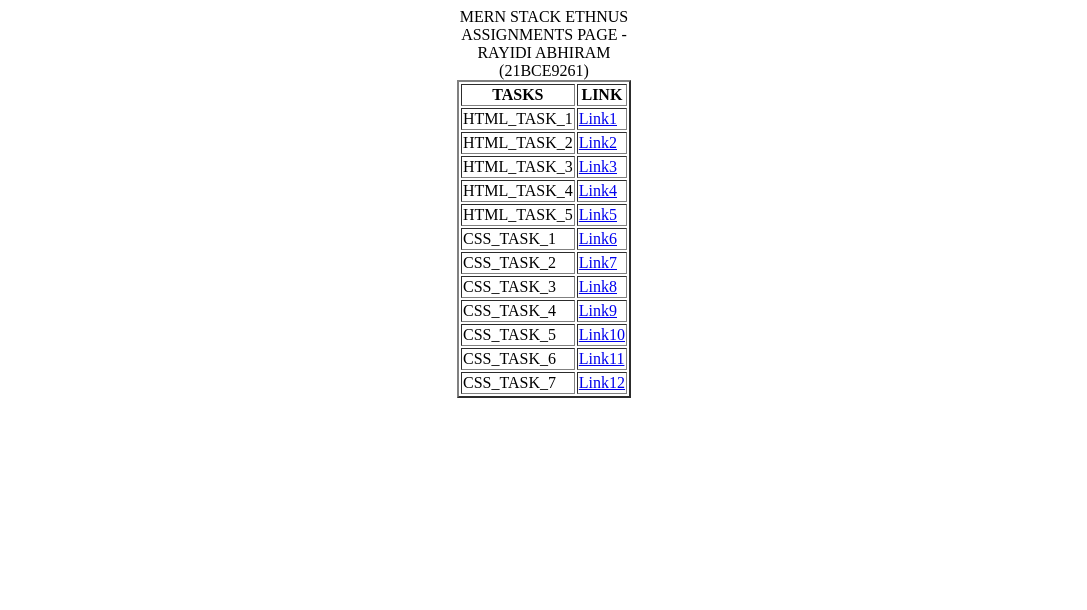
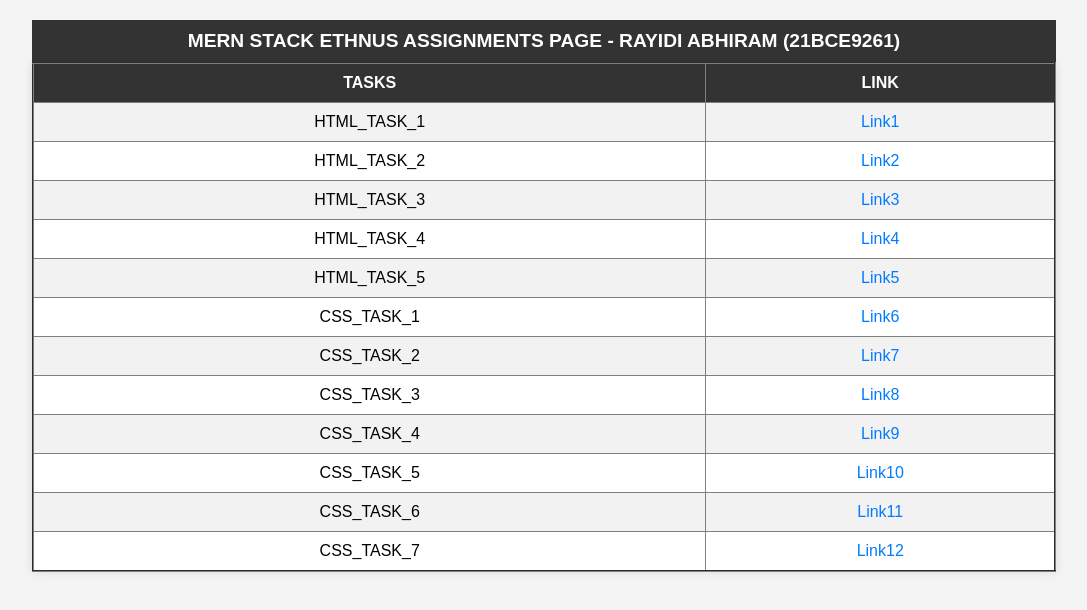
Before and after one commit to Abhi81204/MernStackEthnus, a plain HTML site: page index.html in a window 1280 px wide. Shown: the whole page, without its empty margins (96-1183 px from the left). Drawn offline with Linux system fonts and the light colour scheme.

Commit message:
Update index.html

```diff
--- a/index.html
+++ b/index.html
@@ -2,7 +2,63 @@
 <!DOCTYPE html>
 <html lang="en">
 <head>
+    <meta charset="UTF-8">
+    <meta name="viewport" content="width=device-width, initial-scale=1.0">
     <title>MERN ASSIGNMENTS</title>
+        <style>
+        body {
+            font-family: Arial, sans-serif;
+            background-color: #f4f4f4;
+            margin: 0;
+            padding: 0;
+        }
+
+        header {
+            text-align: center;
+            background-color: #333;
+            color: #fff;
+            padding: 20px 0;
+        }
+
+        table {
+            width: 80%;
+            margin: 20px auto;
+            border-collapse: collapse;
+            background-color: #fff;
+            box-shadow: 0 0 10px rgba(0, 0, 0, 0.1);
+        }
+
+        caption {
+            font-size: 1.2em;
+            font-weight: bold;
+            padding: 10px;
+            background-color: #333;
+            color: #fff;
+        }
+
+        th, td {
+            padding: 10px;
+            text-align: center;
+        }
+
+        th {
+            background-color: #333;
+            color: #fff;
+        }
+
+        tr:nth-child(even) {
+            background-color: #f2f2f2;
+        }
+
+        a {
+            text-decoration: none;
+            color: #007BFF;
+        }
+
+        a:hover {
+            text-decoration: underline;
+        }
+    </style>
 </head>
 <body>
     <table border="2" align="center">
```
